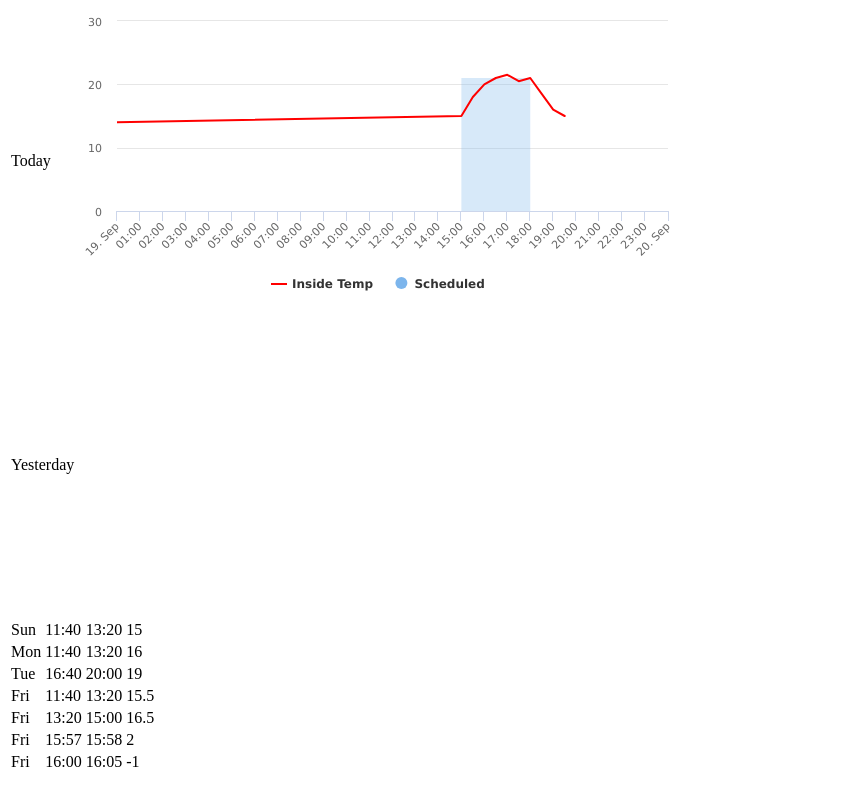
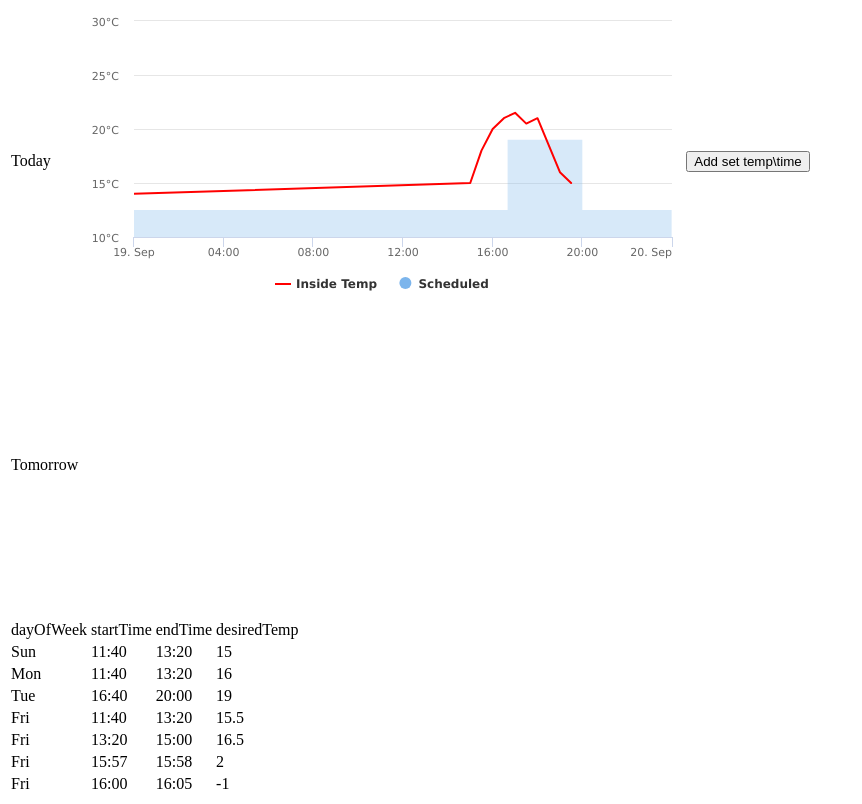
Before and after one commit to ralphhughes/SnugPi, a PHP site: page / in a window 1280 px wide. Shown: the whole page, without its empty margins (0-862 px from the left). Before the commit the page ends 767 px from the top, so only its background shows below. Run offline with PHP 8.4, Linux system fonts and the light colour scheme; data comes from the database, SQL or seed files in the repository; some libraries are stand-ins or nearby versions.

Commit message:
Lots of updates to chart

```diff
--- a/guiHeader.php
+++ b/guiHeader.php
@@ -15,10 +15,10 @@ var objDate = new Date();
 // the unix epoch
 function timeToMillis(hours, minutes) {
 	var objDate = new Date();
-	return Date.UTC(objDate.getUTCFullYear(),objDate.getUTCMonth(),objDate.getUTCDate(),hours,minutes);
+	return Date.UTC(objDate.getFullYear(),objDate.getMonth(),objDate.getDate(),hours,minutes);
 
 }
-
+/*
 var scheduled_temps = [
 		[timeToMillis(0,0),0],		// Start of day
 
@@ -31,7 +31,7 @@ var scheduled_temps = [
 
 		[timeToMillis(24,0),0],	// End of day
     ];
-
+*/
 function fakeDate() {
 	for (var hours=0; hours < objDate.getUTCHours(); hours++) {
 
@@ -53,11 +53,15 @@ var inside_temps = [
 ];
 
 //var outside_temps = fakeData();
-
+function pointClick() {
+    if (this.series.name === 'Scheduled') {
+        alert('x: ' + new Date(this.x) + ', value: ' + this.y);
+    }
+}
 $(function () {
 	Highcharts.setOptions({                                            // This is for all plots, change Date axis to local timezone
 		global : {
-			useUTC : false
+			useUTC : true
 		}
 	});
 
@@ -68,14 +72,20 @@ $(function () {
     credits: false,
     xAxis: {
         type: 'datetime',
-        tickInterval: 3600 * 1000,
+        //tickInterval: 3600 * 1000,
         min: Date.UTC(objDate.getUTCFullYear(),objDate.getUTCMonth(),objDate.getUTCDate(),0,0),
-        max: Date.UTC(objDate.getUTCFullYear(),objDate.getUTCMonth(),objDate.getUTCDate(),24,0),
+        max: Date.UTC(objDate.getUTCFullYear(),objDate.getUTCMonth(),objDate.getUTCDate(),24,0)
     },
 
     yAxis: {
         title: {
             text: null
+        },
+        min: 10,
+        max: 30,
+        tickInterval: 5,
+        labels: {
+            format: '{value}°C'
         }
     },
 
@@ -83,10 +93,21 @@ $(function () {
         crosshairs: true,
         shared: false,
         valueSuffix: '°C',
-		xDateFormat: '%H:%M',
+		xDateFormat: '%H:%M'
     },
 
     legend: {
+    },
+
+    plotOptions: {
+        series: {
+            cursor: 'pointer',
+            point: {
+                events: {
+                    click: pointClick
+                }
+            }
+        }
     },
 
     series: [{
@@ -117,8 +138,16 @@ $(function () {
 </head>
 
 <body>
-<table>
-    <tr><td>Today</td><td><div id="container" style="height: 300px"></div></td></tr>
-    <tr><td>Yesterday</td><td><div id="container" style="height: 300px"></div></td></tr>
+    <table>
+        <tr>
+            <td>Today</td>
+            <td><div id="container" style="height: 300px"></div></td>
+            <td><input type="button" value="Add set temp\time"></td>
+        </tr>
+        <tr>
+            <td>Tomorrow</td>
+            <td><div id="container" style="height: 300px"></div></td>
+
+        </tr>
 
 </table>
--- a/index.php
+++ b/index.php
@@ -7,7 +7,12 @@ $con = openDB();
 
 include 'guiHeader.php';
 
-$schedule = getScheduleRows($con);
+$dayOfWeek = getCurrentDayOfWeek();
+
+$arrSchedule = getScheduleRowsFor($con, $dayOfWeek);
+printScheduleToJSArray($con, $arrSchedule);
+
+printSchedule($con);
 
 printFooter();
 
@@ -17,15 +22,66 @@ die();
 function printFooter() {
     $footer="</body>
 </html>";
-    echo$footer;
+    echo $footer;
 }
 
+function printScheduleToJSArray($con, $arrSchedule) {
+    $setbackTemp = getSetbackTemp($con);
+    echo("<script>\r\n");
+    echo("var scheduled_temps = [\r\n");
+    echo("[timeToMillis(0,0), $setbackTemp],\r\n");
+    for ($i = 0; $i < count($arrSchedule); $i++) {
+        $startTime = $arrSchedule[$i]['startTime'];
+        $startHour = floor($startTime / 60);
+        $startMin = ($startTime % 60);
 
-function getScheduleRows($con) {
+        $endTime = $arrSchedule[$i]['endTime'];
+        $endHour = floor($endTime / 60);
+        $endMin = ($endTime % 60);
+
+        $desiredTemp = $arrSchedule[$i]['desiredTemp'];
+
+        // setbackTemp up to desiredTemp at start of period
+        echo("[timeToMillis($startHour, $startMin), $setbackTemp],\r\n");
+        echo("[timeToMillis($startHour, $startMin)+1, $desiredTemp],\r\n");
+
+        // Desired temp back down to setbackTemp at the end of time period
+        echo("[timeToMillis($endHour, $endMin), $desiredTemp],\r\n");
+        echo("[timeToMillis($endHour, $endMin)+1, $setbackTemp],\r\n");
+    }
+    echo("[timeToMillis(23,59), $setbackTemp],\r\n");
+    echo("];\r\n");
+    echo ("</script>\r\n");
+}
+
+function getScheduleRowsFor($con, $dayOfWeek) {
+    $fetchScheduleSQL = "select * from schedule where dayOfWeek = $dayOfWeek order by startTime";
+    $result = $con->query($fetchScheduleSQL);
+    $result->setFetchMode(PDO::FETCH_ASSOC);
+
+    $arrSchedule = array();
+    $i=0;
+    while($row = $result->fetch()){
+        $dayOfWeek = $row['dayOfWeek'];
+        $startTime = $row['startTime'];
+        $endTime = $row['endTime'];
+        $desiredTemp = $row['desiredTemp'];
+
+        $arrSchedule[$i]['dayOfWeek'] = $dayOfWeek;
+        $arrSchedule[$i]['startTime'] = $startTime;
+        $arrSchedule[$i]['endTime'] = $endTime;
+        $arrSchedule[$i]['desiredTemp'] = $desiredTemp;
+
+        $i++;
+    }
+    return $arrSchedule;
+}
+function printSchedule($con) {
     $fetchScheduleSQL = "select * from schedule order by dayOfWeek, startTime";
     $result = $con->query($fetchScheduleSQL);
     $result->setFetchMode(PDO::FETCH_ASSOC);
-    echo("<table>");
+    echo('<table border="0">');
+    echo("<tr><td>dayOfWeek</td><td>startTime</td><td>endTime</td><td>desiredTemp</td></tr>");
     while($row = $result->fetch()){
         $dayOfWeek = $row['dayOfWeek'];
         $startTime = $row['startTime'];
@@ -36,6 +92,7 @@ function getScheduleRows($con) {
         $strStartTime = convertToHoursMins($startTime);
         $strEndTime = convertToHoursMins($endTime);
         echo("<tr><td>$strDayOfWeek</td><td>$strStartTime</td><td>$strEndTime</td><td>$desiredTemp</td></tr>\r\n");
+
     }
     echo("</table>");
 }
```
